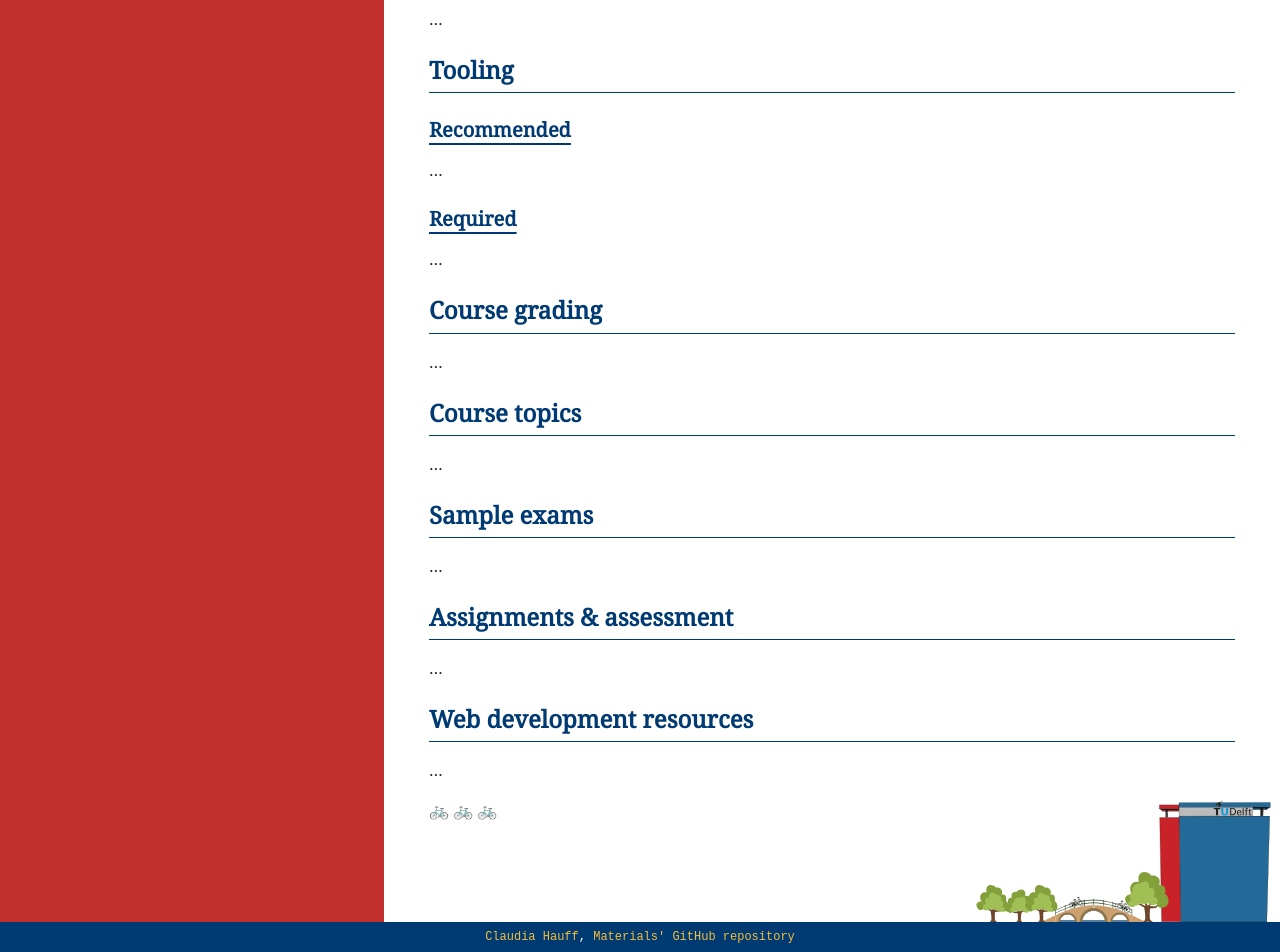
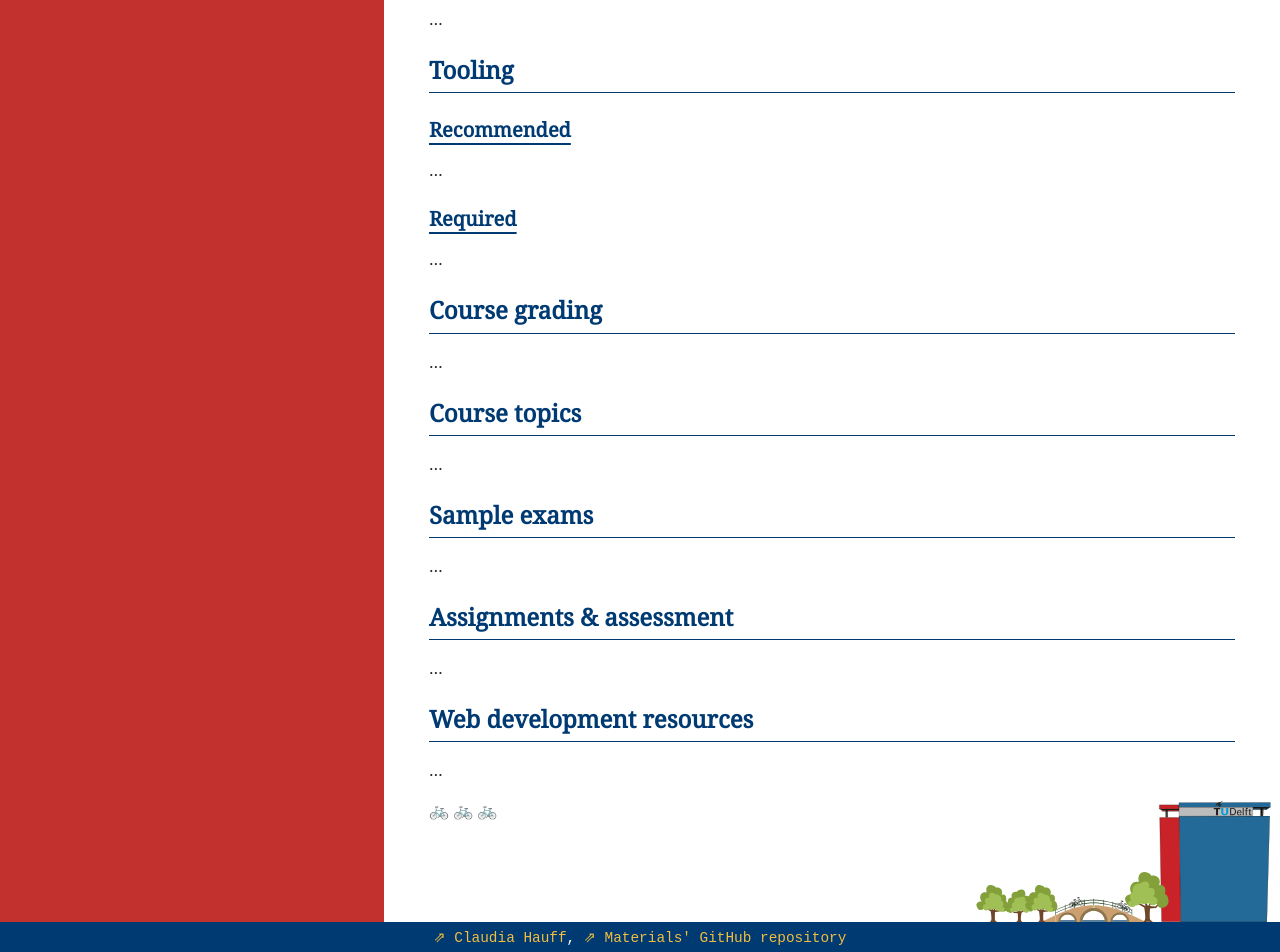
Before and after one commit to aheil/cse-theme, a Jekyll site: the page built from index.md, in a window 1280 px wide. Shown: the part 1559-2511 px from the top of the page. Built offline with Jekyll 4.4.1, drawn with Linux system fonts in a browser that asks for light colours; emoji names are drawn with the system emoji font; comment, search, counter and statistics services are not loaded; our own code applies the rules of GitHub Pages for plain Markdown files.

Commit message:
footer linkage

```diff
--- a/assets/css/skin.css
+++ b/assets/css/skin.css
@@ -72,7 +72,7 @@ header {
 }
 
 footer.skin {
-  font-size: 75%;
+  font-size: 90%;
 }
 
 nav li {
@@ -155,6 +155,10 @@ nav li {
 
 .skin .nothing:before {
   content: " ";
+}
+
+footer a::before {
+  content: var(--content-link-before-icon);
 }
 
 .skin .nothing:hover {
```
Also changed, not shown: assets/images/GitHub-Mark-32px.png (added), assets/images/GitHub-Mark-64px.png (added).
